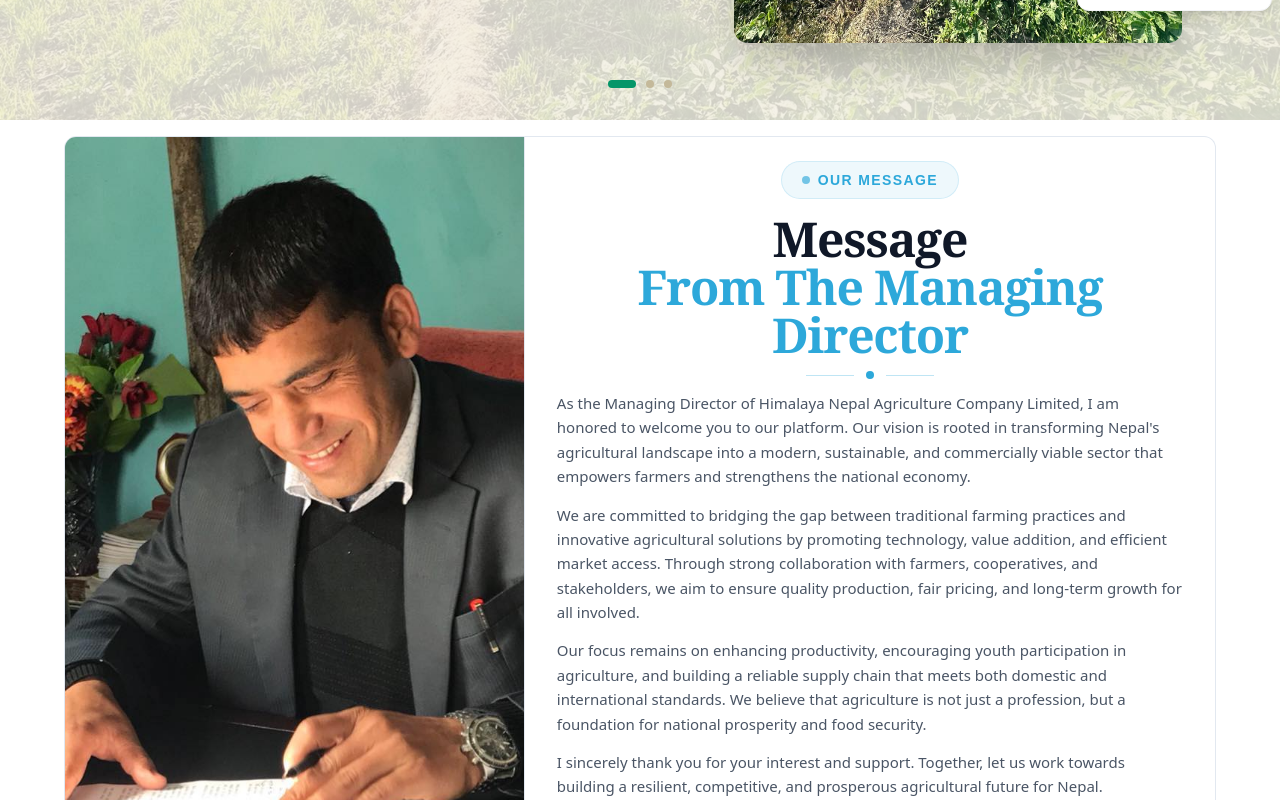
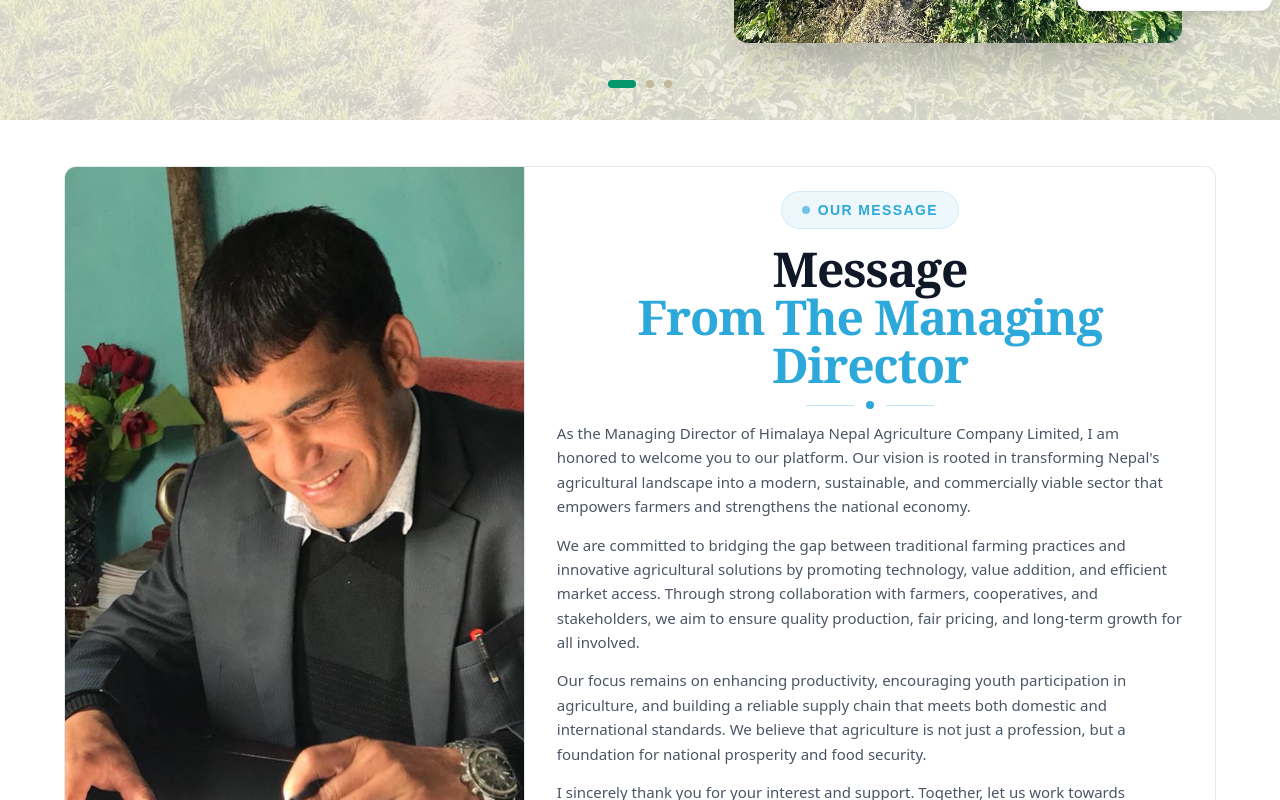
Before and after one commit to BishowDevkota/himalayan-agro, a Next.js app: page / in a window 1280 px wide. Shown: the part 680-1480 px from the top of the page. Built offline with nearby package versions, Linux system fonts and the light colour scheme; no server answers; the database is empty.

Commit message:
some changes in message from m director page

```diff
--- a/app/components/home/MessageFromManagingDirector.tsx
+++ b/app/components/home/MessageFromManagingDirector.tsx
@@ -26,7 +26,7 @@ export default function MessageFromManagingDirector() {
   }, []);
 
   return (
-    <section className="overflow-hidden bg-transparent px-4 py-3 md:px-6 md:py-4">
+    <section style={{ marginTop: '30px', marginBottom: '30px' }} className="overflow-hidden bg-transparent px-4 py-3 md:px-6 md:py-4">
       <div className="mx-auto max-w-6xl" ref={sectionRef}>
         <div className="flex flex-col lg:flex-row">
 
```
